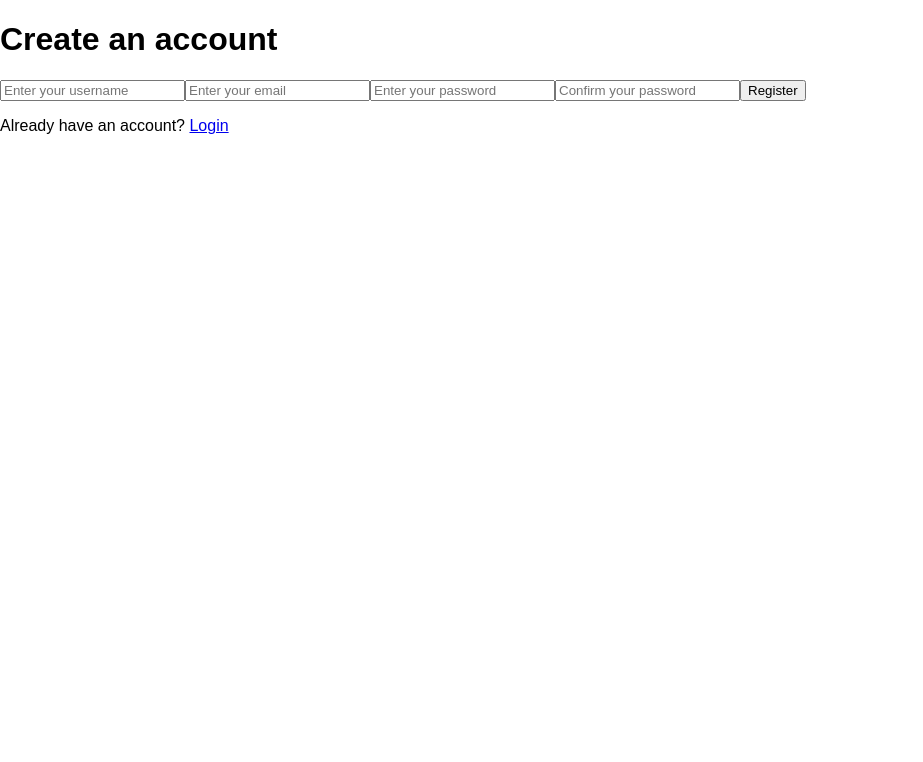
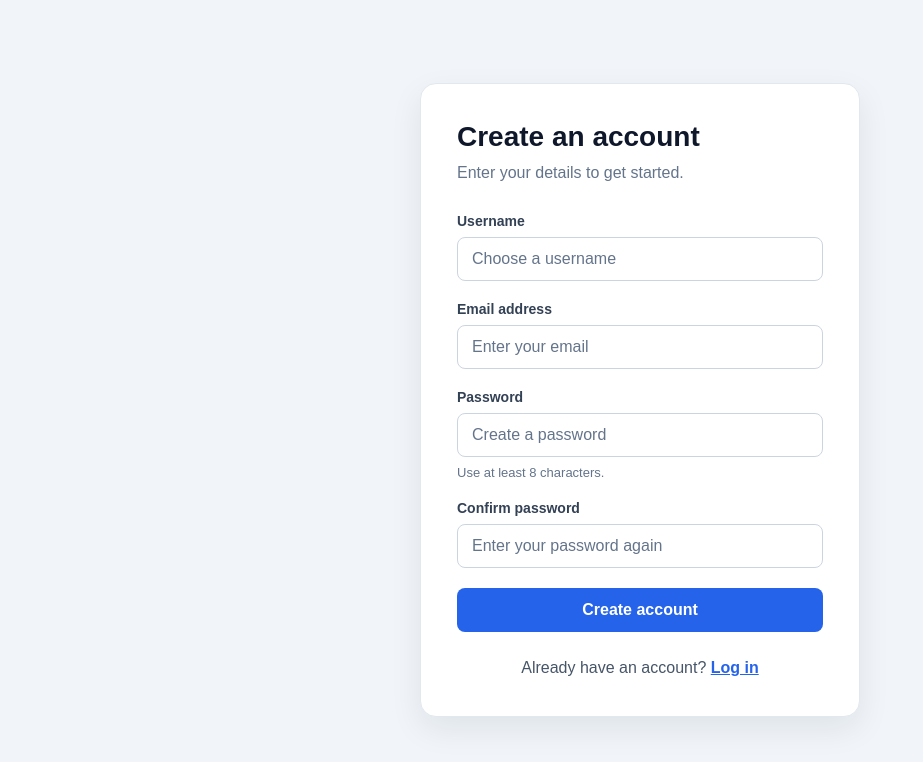
Before and after one commit to Kaif145/backendProject, a React (Vite) app in the folder UserAuthenticationApi/frontend2/: page /register in a window 1280 px wide. Shown: the top 762 px of the page, without its empty margins (0-923 px from the left). Built offline with nearby package versions, Linux system fonts and the light colour scheme.

Commit message:
styling the login pages

```diff
--- a/UserAuthenticationApi/frontend2/src/App.jsx
+++ b/UserAuthenticationApi/frontend2/src/App.jsx
@@ -1,6 +1,7 @@
 import { Routes, Route, Navigate } from "react-router";
 import Login from "./pages/Login";
 import Register from "./pages/Register";
+import About from "./pages/About";
 
 export default function App() {
   return (
@@ -9,6 +10,7 @@ export default function App() {
       <Route path="/" element={<Navigate to="/login" replace />} />
       <Route path="/login" element={<Login />} />
       <Route path="/register" element={<Register />} />
+      <Route path="/about" element={<About />} />
       <Route path="*" element={<h1>Page not found</h1>} />
     </Routes>
     </>
--- a/UserAuthenticationApi/frontend2/src/index.css
+++ b/UserAuthenticationApi/frontend2/src/index.css
@@ -4,5 +4,9 @@
 
 body {
   margin: 0;
-  font-family: Arial, sans-serif;
 }
+
+#root {
+  width: 100%;
+  min-height: 100vh;
+}
--- /dev/null
+++ b/UserAuthenticationApi/frontend2/src/pages/About.jsx
@@ -0,0 +1,12 @@
+import { Link } from "react-router";
+
+export default function About() {
+  return (
+    <>
+      <h1>About pages</h1>
+      <p>
+        Login again <Link to="/login">Login</Link>
+      </p>
+    </>
+  );
+}
--- /dev/null
+++ b/UserAuthenticationApi/frontend2/src/pages/Login.css
@@ -0,0 +1,93 @@
+.login-page {
+  min-height: 100vh;
+  display: flex;
+  justify-content: center;
+  align-items: center;
+  padding: 24px;
+  background: #f1f5f9;
+  font-family: Arial, sans-serif;
+}
+
+.login-card {
+  width: 100%;
+  max-width: 400px;
+  padding: 32px;
+  background: white;
+  border: 1px solid #e2e8f0;
+  border-radius: 16px;
+  box-shadow: 0 12px 32px rgba(15, 23, 42, 0.08);
+}
+
+.login-title {
+  margin: 0 0 8px;
+  color: #0f172a;
+  font-size: 28px;
+}
+
+.login-subtitle {
+  margin: 0 0 28px;
+  color: #64748b;
+}
+
+.login-form {
+  display: flex;
+  flex-direction: column;
+  gap: 12px;
+}
+
+.login-form label {
+  color: #334155;
+  font-size: 14px;
+  font-weight: 600;
+}
+
+.login-form input {
+  width: 100%;
+  padding: 12px 14px;
+  border: 1px solid #cbd5e1;
+  border-radius: 8px;
+  background: white;
+  color: #0f172a;
+  font: inherit;
+}
+
+.login-form input:focus {
+  outline: 2px solid #2563eb;
+  outline-offset: 2px;
+}
+
+.login-button {
+  margin-top: 12px;
+  padding: 12px;
+  border: none;
+  border-radius: 8px;
+  background: #2563eb;
+  color: white;
+  font: inherit;
+  font-weight: 600;
+  cursor: pointer;
+}
+
+.login-button:hover:not(:disabled) {
+  background: #1d4ed8;
+}
+
+.login-button:disabled {
+  opacity: 0.6;
+  cursor: not-allowed;
+}
+
+.login-error {
+  color: #b91c1c;
+}
+
+.login-footer {
+  margin-top: 24px;
+  color: #475569;
+  text-align: center;
+}
+
+.login-footer a {
+  color: #2563eb;
+  font-weight: 600;
+}
--- a/UserAuthenticationApi/frontend2/src/pages/Login.jsx
+++ b/UserAuthenticationApi/frontend2/src/pages/Login.jsx
@@ -1,18 +1,22 @@
 import { useState } from "react";
-
-import { Link } from "react-router";
+import "./Login.css";
+import { Link, useNavigate, useLocation } from "react-router";
 export default function Login() {
   const [data, setData] = useState("");
   const [userName, setUserName] = useState("");
   const [password, setPassword] = useState("");
   const [err, setErr] = useState("");
   const [loading, setLoading] = useState(false);
+  const navigate = useNavigate();
+  const location = useLocation();
+  const successMessage = location.state?.message;
 
   async function fetchingData(e) {
     e.preventDefault();
     setData("");
     setErr("");
     setLoading(true);
+
     try {
       const response = await fetch("http://localhost:3000/api/login", {
         method: "POST",
@@ -31,6 +35,7 @@ export default function Login() {
 
       setData(result);
       setPassword("");
+      navigate("/about");
     } catch (err) {
       setErr(err.message);
     } finally {
@@ -39,7 +44,13 @@ export default function Login() {
   }
   return (
     <>
-      <form onSubmit={fetchingData}>
+      <div className="login-page">
+        <div className="login-card">
+          <h1 className="login-title">Welcome back</h1>
+          <p className="login-subtitle">Log in to your account</p>
+          {successMessage && <p role="status">{successMessage}</p>}
+          <form className="login-form" onSubmit={fetchingData}>
+            <label htmlFor="userName">Username</label>
             <input
               type="text"
               placeholder="Enter your Email"
@@ -56,19 +67,22 @@ export default function Login() {
               }}
               required
             />
-        <button type="submit" disabled={loading}>
-          {loading ? "Logging in..." : "Login"}
+            <button className="login-button" type="submit" disabled={loading}>
+              {loading ? "Logging in..." : "login"}
             </button>
           </form>
 
+          {err && (
+            <p className="login-error" role="alert">
+              {err}
+            </p>
+          )}
 
-      {err && <p role="alert">{err}</p>}
-
-      {data && <p>{data.message || "Login successful!"}</p>}
-
-      <p>
+          <p className="login-footer">
             Don't have an account? <Link to="/register">Register</Link>
           </p>
+        </div>
+      </div>
     </>
   );
 }
--- /dev/null
+++ b/UserAuthenticationApi/frontend2/src/pages/Register.css
@@ -0,0 +1,141 @@
+.register-page {
+  min-height: 100vh;
+  display: flex;
+  align-items: center;
+  justify-content: center;
+  padding: 32px 20px;
+  background: #f1f5f9;
+  font-family: Arial, sans-serif;
+}
+
+.register-card {
+  width: 100%;
+  max-width: 440px;
+  padding: 36px;
+  background: #ffffff;
+  border: 1px solid #e2e8f0;
+  border-radius: 16px;
+  box-shadow: 0 12px 32px rgba(15, 23, 42, 0.08);
+}
+
+.register-title {
+  margin: 0 0 8px;
+  color: #0f172a;
+  font-size: 28px;
+  line-height: 1.2;
+}
+
+.register-subtitle {
+  margin: 0 0 28px;
+  color: #64748b;
+  line-height: 1.5;
+}
+
+.register-form {
+  display: flex;
+  flex-direction: column;
+  gap: 20px;
+}
+
+.register-field {
+  display: flex;
+  flex-direction: column;
+  gap: 8px;
+}
+
+.register-field label {
+  color: #334155;
+  font-size: 14px;
+  font-weight: 600;
+}
+
+.register-field input {
+  width: 100%;
+  padding: 12px 14px;
+  border: 1px solid #cbd5e1;
+  border-radius: 8px;
+  background: #ffffff;
+  color: #0f172a;
+  font: inherit;
+}
+
+.register-field input::placeholder {
+  color: #64748b;
+}
+
+.register-field input:focus {
+  border-color: #2563eb;
+  outline: 2px solid #2563eb;
+  outline-offset: 2px;
+}
+
+.register-field small {
+  color: #64748b;
+  font-size: 13px;
+}
+
+.register-button {
+  width: 100%;
+  padding: 13px 16px;
+  border: none;
+  border-radius: 8px;
+  background: #2563eb;
+  color: #ffffff;
+  font: inherit;
+  font-weight: 600;
+  cursor: pointer;
+  transition: background-color 0.2s;
+}
+
+.register-button:hover:not(:disabled) {
+  background: #1d4ed8;
+}
+
+.register-button:disabled {
+  opacity: 0.6;
+  cursor: not-allowed;
+}
+
+.register-button:focus-visible,
+.register-footer a:focus-visible {
+  outline: 2px solid #2563eb;
+  outline-offset: 3px;
+}
+
+.register-error,
+.register-success {
+  margin: 0;
+  padding: 12px;
+  border-radius: 8px;
+  font-size: 14px;
+  line-height: 1.5;
+  overflow-wrap: anywhere;
+}
+
+.register-error {
+  background: #fef2f2;
+  color: #b91c1c;
+}
+
+.register-success {
+  background: #f0fdf4;
+  color: #166534;
+}
+
+.register-footer {
+  margin: 24px 0 0;
+  color: #475569;
+  text-align: center;
+  line-height: 1.5;
+}
+
+.register-footer a {
+  color: #2563eb;
+  font-weight: 600;
+}
+
+@media (max-width: 480px) {
+  .register-card {
+    padding: 24px;
+  }
+}
--- a/UserAuthenticationApi/frontend2/src/pages/Register.jsx
+++ b/UserAuthenticationApi/frontend2/src/pages/Register.jsx
@@ -1,30 +1,32 @@
 import { useState } from "react";
-import { Link } from "react-router";
+import "./Register.css";
+import { Link, useNavigate } from "react-router";
 export default function Register() {
   const [userName, setUserName] = useState("");
   const [email, setEmail] = useState("");
   const [password, setPassword] = useState("");
   const [confirmPassword, setConfirmPassword] = useState("");
-  const [resultFetch,setResultFetch] = useState("");
-  const [err,setErr] = useState("");
+  const [resultFetch, setResultFetch] = useState("");
+  const [err, setErr] = useState("");
   const [loading, setLoading] = useState(false);
 
+  const navigate = useNavigate();
 
   async function creatingNewUser(e) {
     e.preventDefault();
     setErr("");
     setResultFetch(null);
 
-    if(password.length < 8){
+    if (password.length < 8) {
       setErr("Please must contain at least 8 characters.");
       return;
     }
-    if(password !== confirmPassword){
+    if (password !== confirmPassword) {
       setErr("passwords do not match.");
       return;
     }
     setLoading(true);
-    try{
+    try {
       const response = await fetch("http://localhost:3000/api/create", {
         method: "POST",
         headers: {
@@ -43,6 +45,12 @@ setLoading(true);
       setEmail("");
       setPassword("");
       setConfirmPassword("");
+  navigate("/login", {
+  state: {
+    message: "Account created successfully. Please log in.",
+  },
+});
+
     } catch (error) {
       setErr(error.message);
     } finally {
@@ -50,64 +58,100 @@ setLoading(true);
     }
   }
 
+
+
  return (
-    <>
-      <h1>Create an account</h1>
+  <div className="register-page">
+    <div className="register-card">
+      <h1 className="register-title">Create an account</h1>
+      <p className="register-subtitle">
+        Enter your details to get started.
+      </p>
 
-      <form onSubmit={creatingNewUser}>
+      <form className="register-form" onSubmit={creatingNewUser}>
+        <div className="register-field">
+          <label htmlFor="register-username">Username</label>
           <input
+            id="register-username"
             type="text"
-          placeholder="Enter your username"
+            autoComplete="username"
+            placeholder="Choose a username"
             value={userName}
             onChange={(e) => setUserName(e.target.value)}
             required
           />
+        </div>
 
+        <div className="register-field">
+          <label htmlFor="register-email">Email address</label>
           <input
+            id="register-email"
             type="email"
+            autoComplete="email"
             placeholder="Enter your email"
             value={email}
             onChange={(e) => setEmail(e.target.value)}
             required
           />
+        </div>
 
+        <div className="register-field">
+          <label htmlFor="register-password">Password</label>
           <input
+            id="register-password"
             type="password"
-          placeholder="Enter your password"
             autoComplete="new-password"
+            placeholder="Create a password"
+            aria-describedby="register-password-hint"
             value={password}
             onChange={(e) => setPassword(e.target.value)}
             required
           />
+          <small id="register-password-hint">
+            Use at least 8 characters.
+          </small>
+        </div>
 
+        <div className="register-field">
+          <label htmlFor="register-confirm">Confirm password</label>
           <input
+            id="register-confirm"
             type="password"
-          placeholder="Confirm your password"
             autoComplete="new-password"
+            placeholder="Enter your password again"
             value={confirmPassword}
             onChange={(e) => setConfirmPassword(e.target.value)}
             required
           />
+        </div>
 
-        <button type="submit" disabled={loading}>
-          {loading ? "Creating account..." : "Register"}
-        </button>
-      </form>
-
-      {err && <p role="alert">{err}</p>}
+        {err && (
+          <p className="register-error" role="alert">
+            {err}
+          </p>
+        )}
 
         {resultFetch && (
-        <p>
+          <p className="register-success" role="status">
             {resultFetch.messeges ||
               resultFetch.message ||
               "Registration successful!"}
           </p>
         )}
 
-      <p>
-        Already have an account? <Link to="/login">Login</Link>
+        <button
+          className="register-button"
+          type="submit"
+          disabled={loading}
+        >
+          {loading ? "Creating account..." : "Create account"}
+        </button>
+      </form>
+
+      <p className="register-footer">
+        Already have an account? <Link to="/login">Log in</Link>
       </p>
-    </>
+    </div>
+  </div>
 );
-
 }
```
Lines whose indentation alone changed are shown as unchanged.
